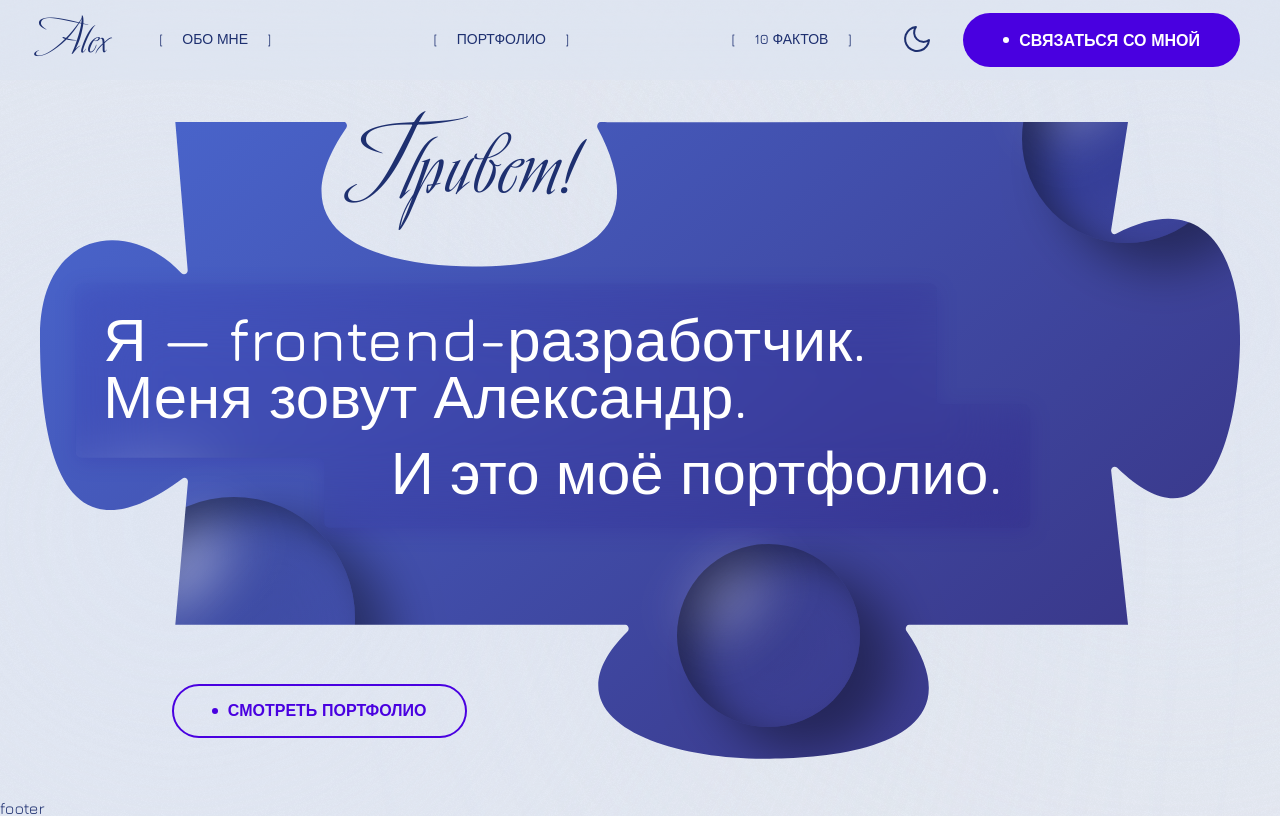
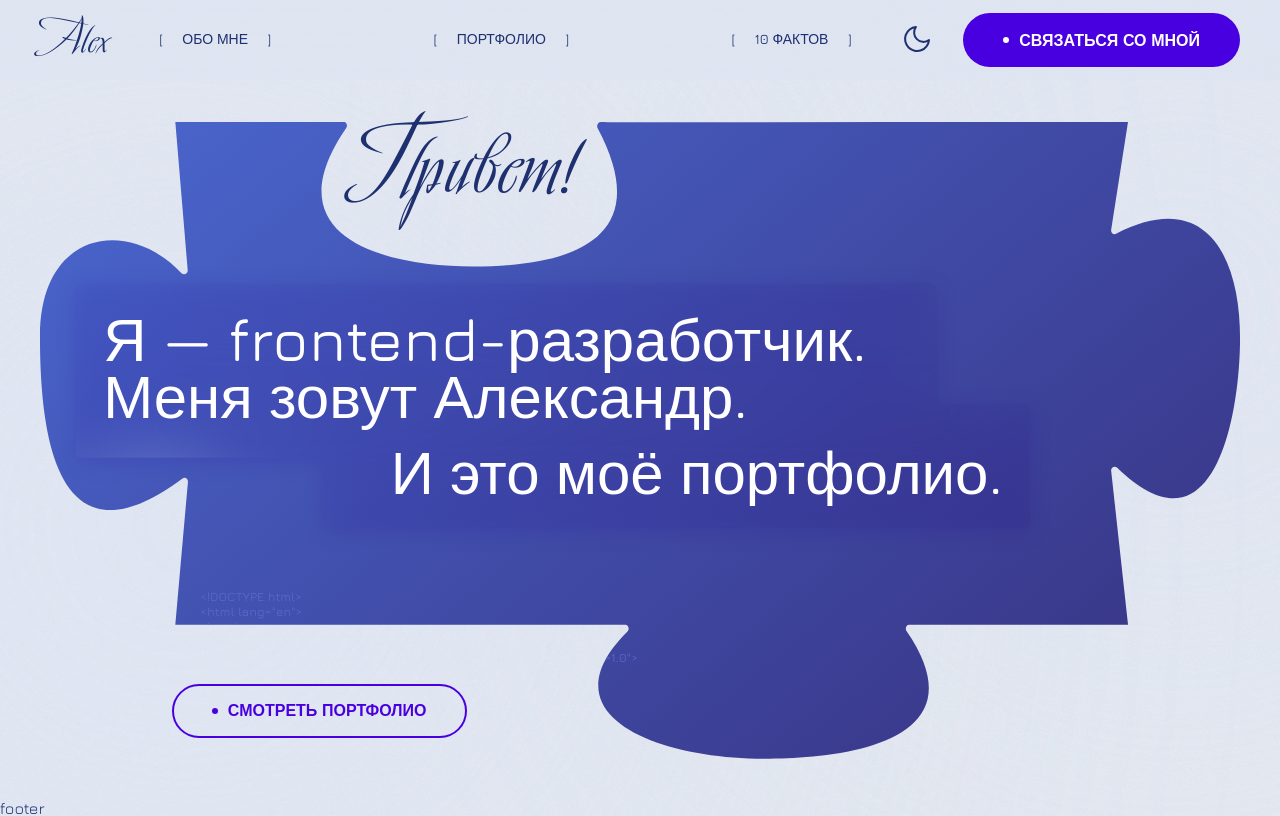
Before and after one commit to Alex-Nicalace/webcraft, a React (Vite) app: page / in a window 1280 px wide. Built offline with nearby package versions, Linux system fonts and the light colour scheme.

Commit message:
Greeting: completed

```diff
--- a/src/components/Greeting/Greeting.scss
+++ b/src/components/Greeting/Greeting.scss
@@ -25,6 +25,11 @@ $durationAnimStep-4: 28s;
 $delayAnimStep-4: $totalAnimStep-3;
 $animStep-4: $durationAnimStep-4 cubic-bezier(0.68, -0.55, 0.27, 1.55) infinite
   $delayAnimStep-4;
+
+$durationAnimStep-4-2: 20s;
+$delayAnimStep-4-2: $totalAnimStep-3;
+$animStep-4-2: $durationAnimStep-4-2 steps(40) $delayAnimStep-4-2 backwards
+  infinite;
 
 @mixin conditionPortrait {
   @media (orientation: portrait) or (min-aspect-ratio: $aspect-ratio),
@@ -144,6 +149,13 @@ $animStep-4: $durationAnimStep-4 cubic-bezier(0.68, -0.55, 0.27, 1.55) infinite
         transform: scale(1) rotate(0deg);
       }
     }
+
+    &_stoped-animation {
+      .greeting__ball,
+      .greeting__animated-code {
+        animation-play-state: paused;
+      }
+    }
   }
   // .greeting__mask
   &__mask {
@@ -205,6 +217,7 @@ $animStep-4: $durationAnimStep-4 cubic-bezier(0.68, -0.55, 0.27, 1.55) infinite
       align-self: center;
     }
   }
+  // .greeting__ball
   &__ball {
     position: absolute;
 
@@ -375,10 +388,6 @@ $animStep-4: $durationAnimStep-4 cubic-bezier(0.68, -0.55, 0.27, 1.55) infinite
         )
       );
     }
-
-    &_stoped {
-      animation-play-state: paused;
-    }
   }
   // .greeting__dekor
   &__decor {
@@ -419,6 +428,88 @@ $animStep-4: $durationAnimStep-4 cubic-bezier(0.68, -0.55, 0.27, 1.55) infinite
         bottom: auto;
         top: percent(184, 164);
       }
+    }
+  }
+  // .greeting__animated-code
+  &__animated-code {
+    position: absolute;
+    color: var(--kod-fon);
+    cursor: default;
+
+    @include adaptiveValue('font-size', 16, 6);
+
+    @mixin code(
+      $widthParent: 1800,
+      $heightParent: 860,
+
+      $animationName,
+      $countSteps: 40,
+      $duration: 28s,
+      $delay: 0s,
+      $keyframesIntro: null,
+      $keyframesBase
+    ) {
+      animation: #{$animationName}-base $duration steps(#{$countSteps}) #{$delayAnimStep-4-2 +
+        $delay} backwards infinite;
+
+      @keyframes #{$animationName}-base {
+        @each $progress, $position in $keyframesBase {
+          #{$progress} {
+            left: percent(list.nth($position, 1), $widthParent);
+            top: percent(list.nth($position, 2), $heightParent);
+            opacity: list.nth($position, 3);
+          }
+        }
+      }
+    }
+
+    &_1 {
+      @include code(
+        $animationName: code-1,
+        $countSteps: 40,
+        $duration: 28s,
+        $delay: 0s,
+        $keyframesBase: (
+          0%: 240 680 1,
+          100%: 240 -285 1,
+        )
+      );
+    }
+    &_2 {
+      @include code(
+        $animationName: code-2,
+        $countSteps: 40,
+        $duration: 28s,
+        $delay: 0s,
+        $keyframesBase: (
+          0%: 973 -800 1,
+          100%: 973 790 1,
+        )
+      );
+
+      @include mdQuery(0, $pc) {
+        @include code(
+          $widthParent: 290,
+          $heightParent: 164,
+          $animationName: code-2,
+          $countSteps: 40,
+          $duration: 28s,
+          $delay: 0s,
+          $keyframesBase: (
+            0%: 185 -163 1,
+            100%: 185 164 1,
+          )
+        );
+      }
+    }
+    &_3 {
+      @include code(
+        $animationName: code-3,
+        $keyframesBase: (
+          0%: 1353 -367 1,
+          100%: 1353 680 1,
+        )
+      );
     }
   }
 }
--- a/src/components/Greeting/Greeting.tsx
+++ b/src/components/Greeting/Greeting.tsx
@@ -1,20 +1,34 @@
+import { useState } from 'react';
 import './Greeting.scss';
 import Container from '../Container';
 import { TGreetingProps } from './Greeting.types';
 import PuzzleSvg from '../../assets/img/puzzles/puzzle-main-screen.svg?react';
 import HeadingSvg from '../../assets/img/puzzles/puzzle-main-screen-text-bg.svg?react';
 import Button from '../ui/Button';
-import { CODE_DEKOR } from './codeDekor';
+import { CODE_ANIMATED, CODE_STATIC } from './codeDecor';
 import Dawn from '../ui/Dawn';
-import { useState } from 'react';
+import { useDarkMode } from '../../Context/DarkModeContext';
+import { useScreenWidth } from '../../Context/ScreenWidthContext';
 
 function Greeting({ className }: TGreetingProps): JSX.Element {
+  const { isDarkMode } = useDarkMode();
+  const { isLessPC } = useScreenWidth();
   const [isAnimatedDecor, setIsAnimatedDecor] = useState(false);
-  const [isStopAnimateBall, setIsStopAnimateBall] = useState(false);
+  const [isStopedAnimatePuzzle, setIsStopedAnimatePuzzle] = useState(false);
+  const [animationType, setAnimationType] = useState<'ball' | 'code'>('code');
   const BallCount = 3;
+  const codeAnimated = !isLessPC ? CODE_ANIMATED : CODE_ANIMATED.slice(0, 2);
 
-  function handleToggleAnimateBall() {
-    setIsStopAnimateBall((prev) => !prev);
+  function handleToggleAnimatePuzzle() {
+    setIsStopedAnimatePuzzle((prev) => !prev);
+  }
+
+  function handleToggleAnimationType(
+    e: React.MouseEvent<HTMLDivElement, MouseEvent>
+  ) {
+    if (e.target !== e.currentTarget || isDarkMode) return;
+    setAnimationType((prev) => (prev === 'ball' ? 'code' : 'ball'));
+    setIsStopedAnimatePuzzle(false);
   }
 
   return (
@@ -36,19 +50,32 @@ function Greeting({ className }: TGreetingProps): JSX.Element {
         <p className="greeting__text heading-additional-liquid">
           <span>Привет!</span>
         </p>
-        <div className="greeting__puzzle">
-          {Array(BallCount)
+        <div
+          className={[
+            'greeting__puzzle',
+            isStopedAnimatePuzzle && 'greeting__puzzle_stoped-animation',
+          ]
+            .filter(Boolean)
+            .join(' ')}
+          onClick={handleToggleAnimationType}
+        >
+          {animationType === 'code' && !isDarkMode
+            ? codeAnimated.map((code, i) => (
+                <pre
+                  key={i}
+                  className={`greeting__animated-code greeting__animated-code_${i + 1} text-typing`}
+                  onClick={handleToggleAnimatePuzzle}
+                >
+                  <code>{code}</code>
+                </pre>
+              ))
+            : Array(BallCount)
                 .fill(null)
                 .map((_, index) => (
                   <span
                     key={index}
-                className={[
-                  `greeting__ball greeting__ball_${index + 1}`,
-                  isStopAnimateBall && 'greeting__ball_stoped',
-                ]
-                  .filter(Boolean)
-                  .join(' ')}
-                onClick={handleToggleAnimateBall}
+                    className={`greeting__ball greeting__ball_${index + 1}`}
+                    onClick={handleToggleAnimatePuzzle}
                   ></span>
                 ))}
           <PuzzleSvg className="greeting__mask" />
@@ -59,7 +86,7 @@ function Greeting({ className }: TGreetingProps): JSX.Element {
             className="greeting__decor"
             onAnimationEnd={() => setIsAnimatedDecor(true)}
           >
-            {CODE_DEKOR.map((code, i) => (
+            {CODE_STATIC.map((code, i) => (
               <pre
                 key={i}
                 className={`greeting__code greeting__code_${i + 1} text-typing`}
--- /dev/null
+++ b/src/components/Greeting/codeDecor.ts
@@ -0,0 +1,81 @@
+export const CODE_STATIC = [
+  `document.addEventListener('DOMContentLoaded', function() {
+  const greeting = document.querySelector('h1');
+  greeting.textContent = 'Hello, World!';
+});`,
+  `<!DOCTYPE html>
+<html lang="en">
+<head>
+  <meta charset="UTF-8">
+  <meta name="viewport" content="width=device-width, initial-scale=1.0">
+  <title>My Portfolio</title>
+  <link rel="stylesheet" href="styles.css">
+</head>
+<body>
+  <div class="container">
+    <h1>Welcome to My Portfolio</h1>
+    <p>Explore my projects and skills</p>
+  </div>
+</body>
+</html>
+`,
+];
+
+export const CODE_ANIMATED = [
+  `<!DOCTYPE html>
+<html lang="en">
+<head>
+  <meta charset="UTF-8">
+  <meta name="viewport" content="width=device-width, initial-scale=1.0">
+  <title>My Portfolio</title>
+  <link rel="stylesheet" href="styles.css">
+</head>
+<body>
+  <div class="container">
+    <h1>Welcome to My Portfolio</h1>
+    <p>Explore my projects and skills</p>
+  </div>
+</body>
+</html>
+`,
+  `body {
+    background-color: #f8f8f8;
+    font-family: "Arial", sans-serif;
+    margin: 0;
+    padding: 0;
+  }
+  .container {
+    max-width: 800px;
+    margin: 50px auto;
+    text-align: center;
+    padding: 20px;
+    background-color: #ffffff;
+    box-shadow: 0 0 10px rgba (0, 0, 0, 0.1);
+  }
+  h1 {
+    color: #333;
+  }
+  p {
+    color: #666;
+  }`,
+  `body {
+    background-color: #f8f8f8;
+    font-family: "Arial", sans-serif;
+    margin: 0;
+    padding: 0;
+  }
+  .container {
+    max-width: 800px;
+    margin: 50px auto;
+    text-align: center;
+    padding: 20px;
+    background-color: #ffffff;
+    box-shadow: 0 0 10px rgba (0, 0, 0, 0.1);
+  }
+  h1 {
+    color: #333;
+  }
+  p {
+    color: #666;
+  }`,
+];
--- a/src/components/Greeting/codeDekor.ts
+++ /dev/null
@@ -1,22 +0,0 @@
-export const CODE_DEKOR = [
-  `document.addEventListener('DOMContentLoaded', function() {
-  const greeting = document.querySelector('h1');
-  greeting.textContent = 'Hello, World!';
-});`,
-  `<!DOCTYPE html>
-<html lang="en">
-<head>
-  <meta charset="UTF-8">
-  <meta name="viewport" content="width=device-width, initial-scale=1.0">
-  <title>My Portfolio</title>
-  <link rel="stylesheet" href="styles.css">
-</head>
-<body>
-  <div class="container">
-    <h1>Welcome to My Portfolio</h1>
-    <p>Explore my projects and skills</p>
-  </div>
-</body>
-</html>
-`,
-];
```
Lines whose indentation alone changed are shown as unchanged.
